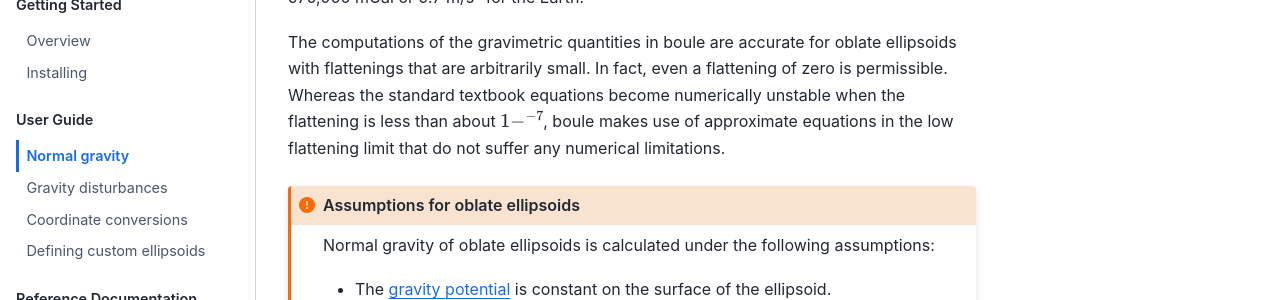
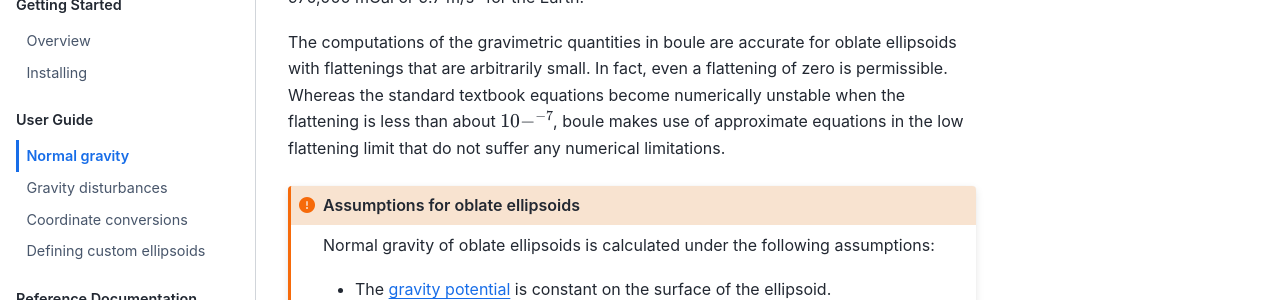
Before and after one commit to fatiando/boule, a Sphinx documentation site: the page built from doc/user_guide/normal_gravity.rst, in a window 1280 px wide and 900 px high, scrolled down 1571 px. Shown: the part 150-450 px from the top of the window. Built offline with Sphinx 7.4.7 and the Sphinx Book theme 1.1.4, drawn with Linux system fonts in a browser that asks for light colours; the version number could not be read and is left out.

Commit message:
Update doc/user_guide/normal_gravity.rst
Fix typo in docstring

Co-authored-by: Santiago Soler <santisoler@fastmail.com>

```diff
--- a/doc/user_guide/normal_gravity.rst
+++ b/doc/user_guide/normal_gravity.rst
@@ -119,7 +119,7 @@
 ellipsoids with flattenings that are arbitrarily small. In fact, even a
 flattening of zero is permissible. Whereas the standard textbook equations
 become numerically unstable when the flattening is less than about
-:math:`1-^{-7}`, boule makes use of approximate equations in the low flattening
+:math:`10-^{-7}`, boule makes use of approximate equations in the low flattening
 limit that do not suffer any numerical limitations.
 
 .. admonition:: Assumptions for oblate ellipsoids
```
